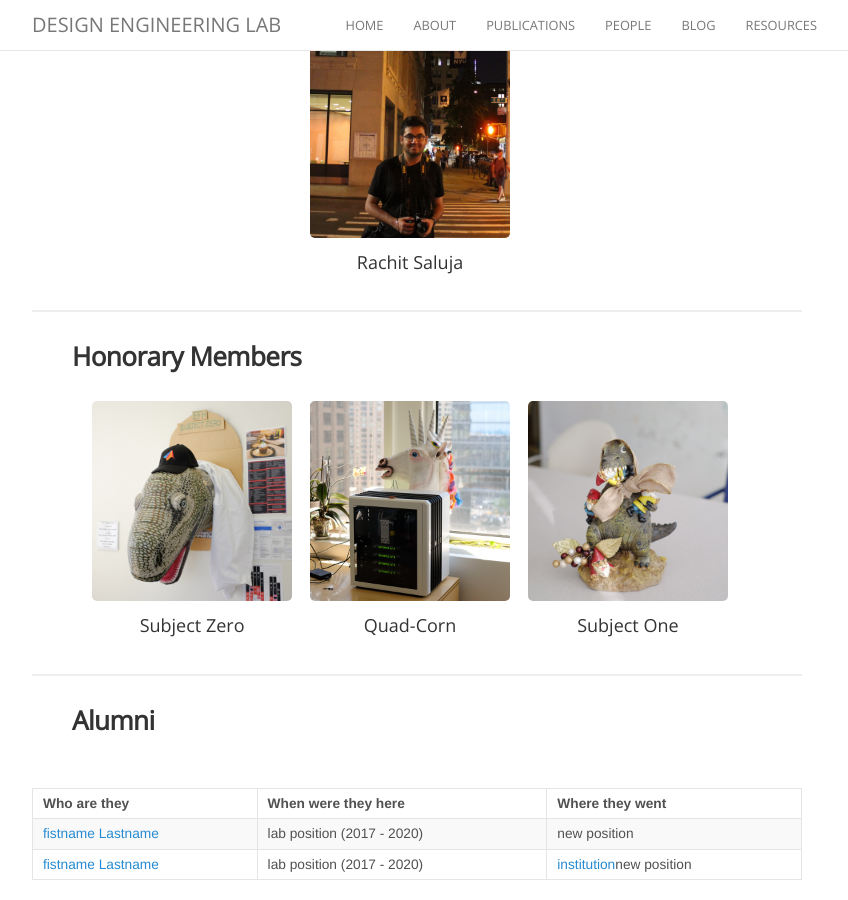
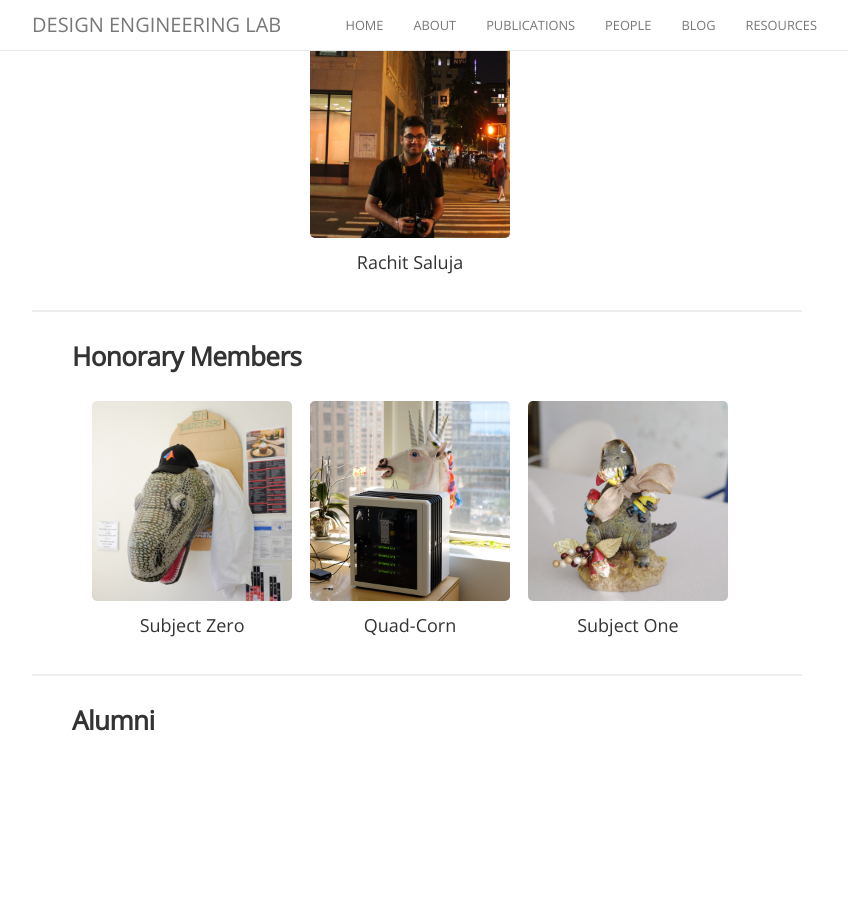
Before and after one commit to TTI-DEL/Lab, a Jekyll site: the page built from people.md, in a window 1280 px wide and 900 px high, scrolled down 1999 px. Shown: the whole window, without its empty margins (223-1071 px from the left). Built offline with Jekyll 4.4.1, drawn with Linux system fonts in a browser that asks for light colours; nearby versions of some CDN libraries; comment, search, counter and statistics services are not loaded; after the commit the page ends 2787 px from its top, so only the background shows below that.

Commit message:
Update people.md

```diff
--- a/people.md
+++ b/people.md
@@ -57,19 +57,13 @@ permalink: /people/
 
 <br>
 
-
+<!--
 
 | Who are they | When were they here | Where they went |
 | :------------- |:-------------| :-----------|
-| [fistname Lastname](https://Link.com) | lab position (2017 - 2020) | new position |
-| [fistname Lastname](https://Link.com) | lab position (2017 - 2020) | [institution](https://Link.com)new position |
-
+| [Firstname Lastname](https://Link.com) | lab position (2017 - 2020) | new position |
+| [Firstname Lastname](https://Link.com) | lab position (2017 - 2020) | [institution ](https://Link.com)new position |
+-->
 
 {% endif %}
 {% endfor %}
-
-<!--
-
-
-
--->
```
